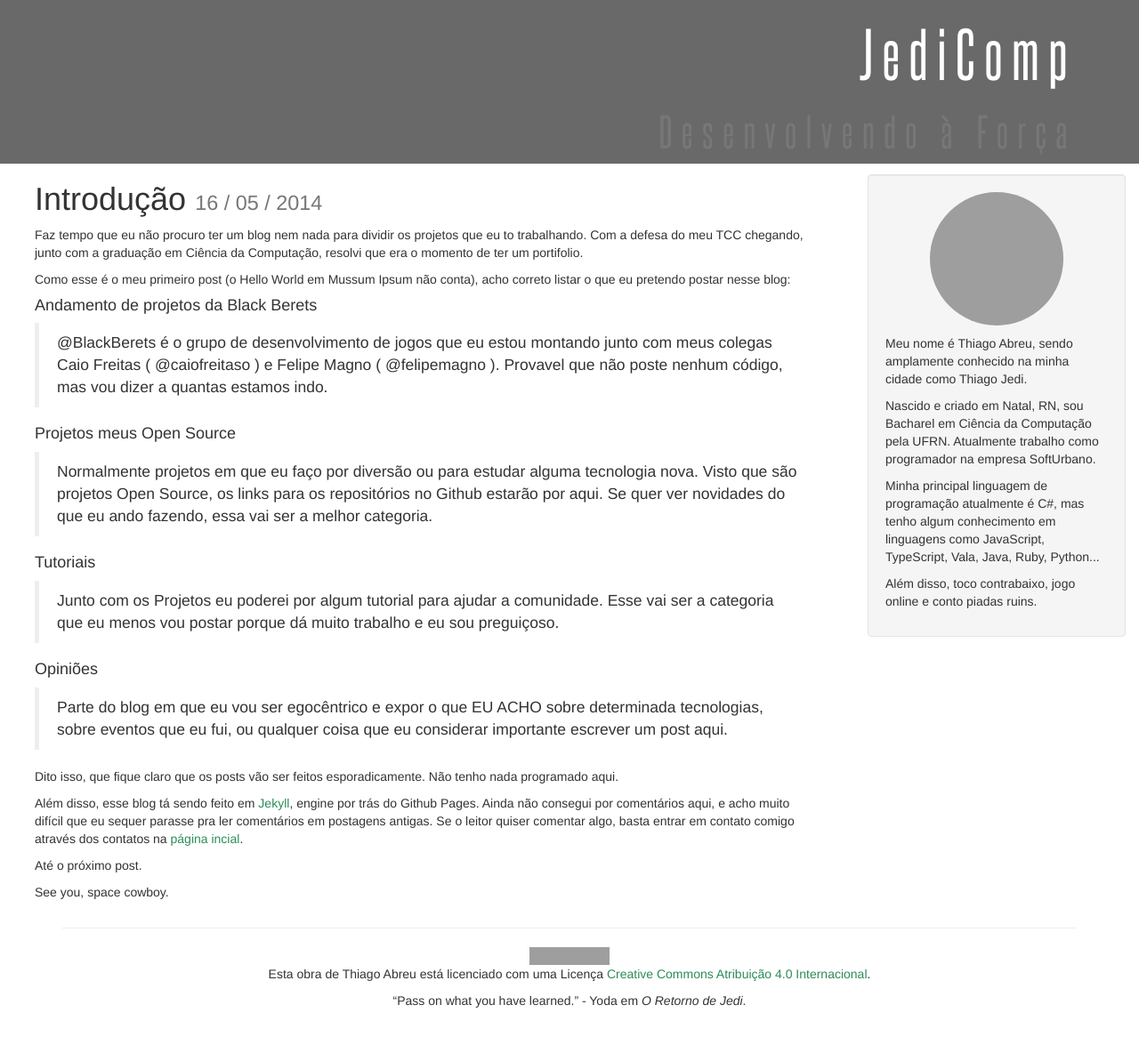
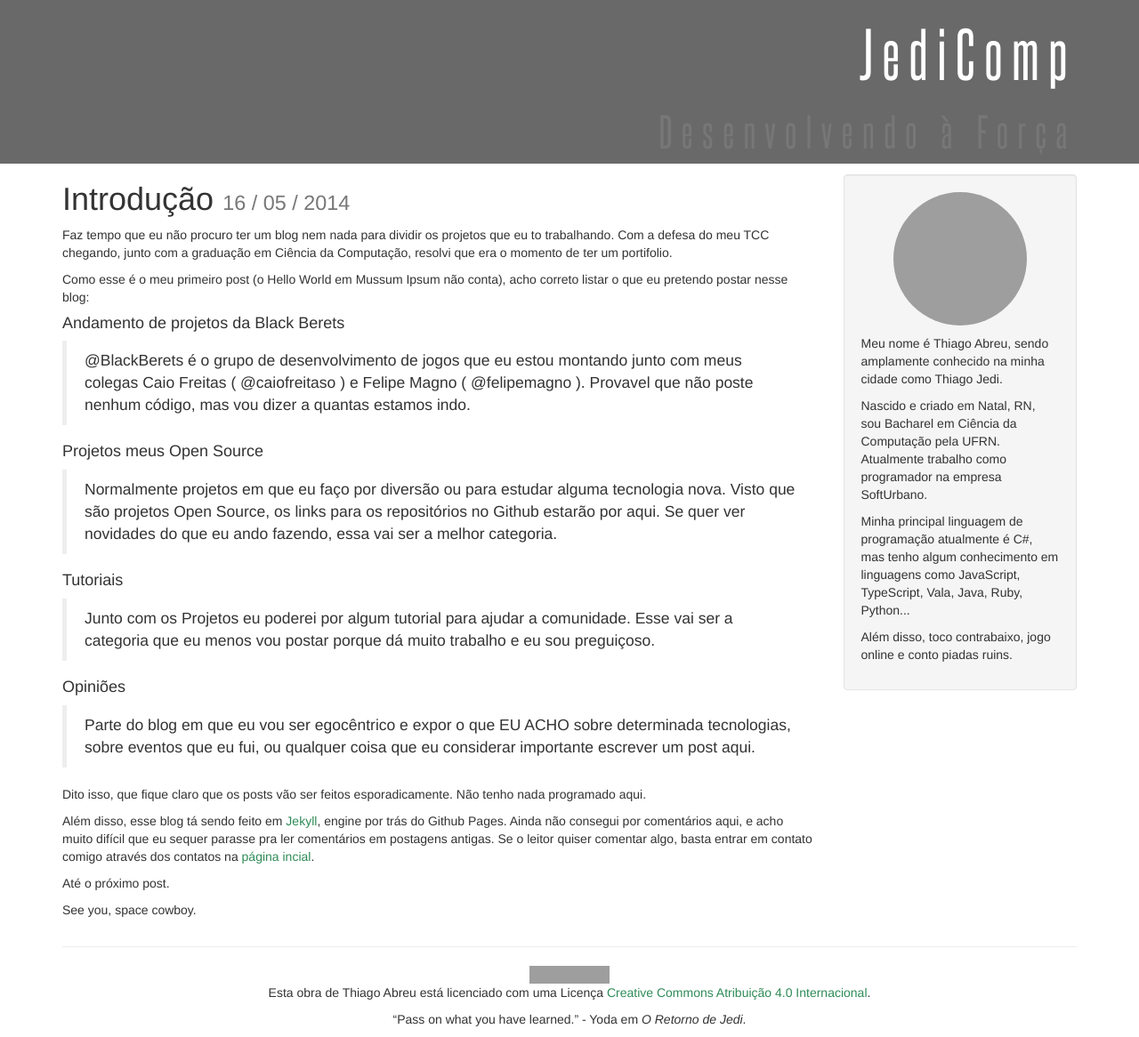
Before and after one commit to thiagojedi/thiagojedi.github.io, a Jekyll site: the page built from _posts/2014-05-16-Intro.md, in a window 1280 px wide. Shown: the whole page at 89% size. Built offline with Jekyll 4.4.1, drawn with Linux system fonts in a browser that asks for light colours; before the commit the page ends 1145 px from its top, so only the background shows below that; grey boxes are pictures that could not be loaded.

Commit message:
Melhorando responsividade dos layouts

```diff
--- a/_layouts/default.html
+++ b/_layouts/default.html
@@ -22,12 +22,12 @@
 
 <body>
 	{% include main_header.html %}
-	<div class="container-fluid">
+	<div class="container">
 		<div class="row">
-			<main class="col-sm-9">
+			<main class="col-lg-9 col-sm-8">
 				{{content}}
 			</main>
-			<aside class="col-sm-3" style="margin-top: 12px;">
+			<aside class="col-lg-3 col-sm-4" style="margin-top: 12px;">
 				{% include side_bar.html %}
 			</aside>
 		</div>
--- a/_layouts/post.html
+++ b/_layouts/post.html
@@ -33,22 +33,22 @@
 
 	{% include main_header.html %}
 
-	<div class="container-fluid">
+	<div class="container">
 		<div class="row">
-			<main class="col-sm-9">
-				<article style="padding: 0 24px;">
+			<main class="col-lg-9 col-sm-8">
+				<article>
 					<h1>{{ page.title }} <small class="dateline"> <time datetime="{{ page.date | date_to_xmlschema }}">{{ page.date | date: "%d&nbsp;/&nbsp;%m&nbsp;/&nbsp;%Y" }}</time> </small></h1>
 					<div class="post">
 						{{ content }}
 					</div>
-					<div id="comentarios" class="comments">
+				</article>
+			</main>
+			<aside class="col-lg-3 col-sm-4" style="margin-top: 12px;">
+				{% include side_bar.html %}
+			</aside>
+			<div id="comentarios" class="comments col-lg-9 col-sm-8">
 						<div class="fb-comments" data-href="http://thiagoabreu.github.io{{page.url}}" data-numposts="5" data-colorscheme="light" data-width="100%"></div>
 					</div>
-				</article>
-			</main>
-			<aside class="col-sm-3" style="margin-top: 12px;">
-				{% include side_bar.html %}
-			</aside>
 		</div>
 	</div>
 	<footer class="text-center container">
```
